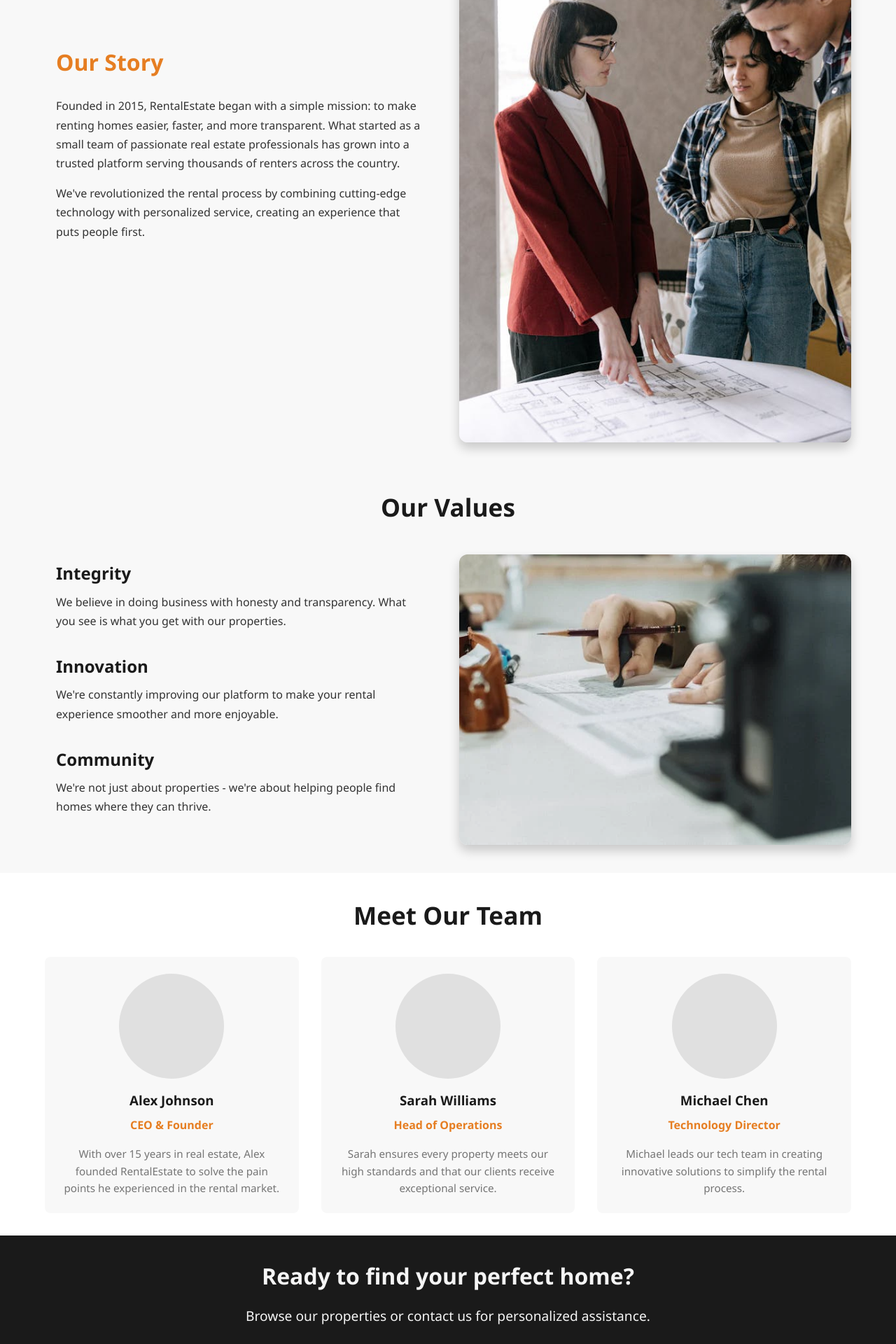
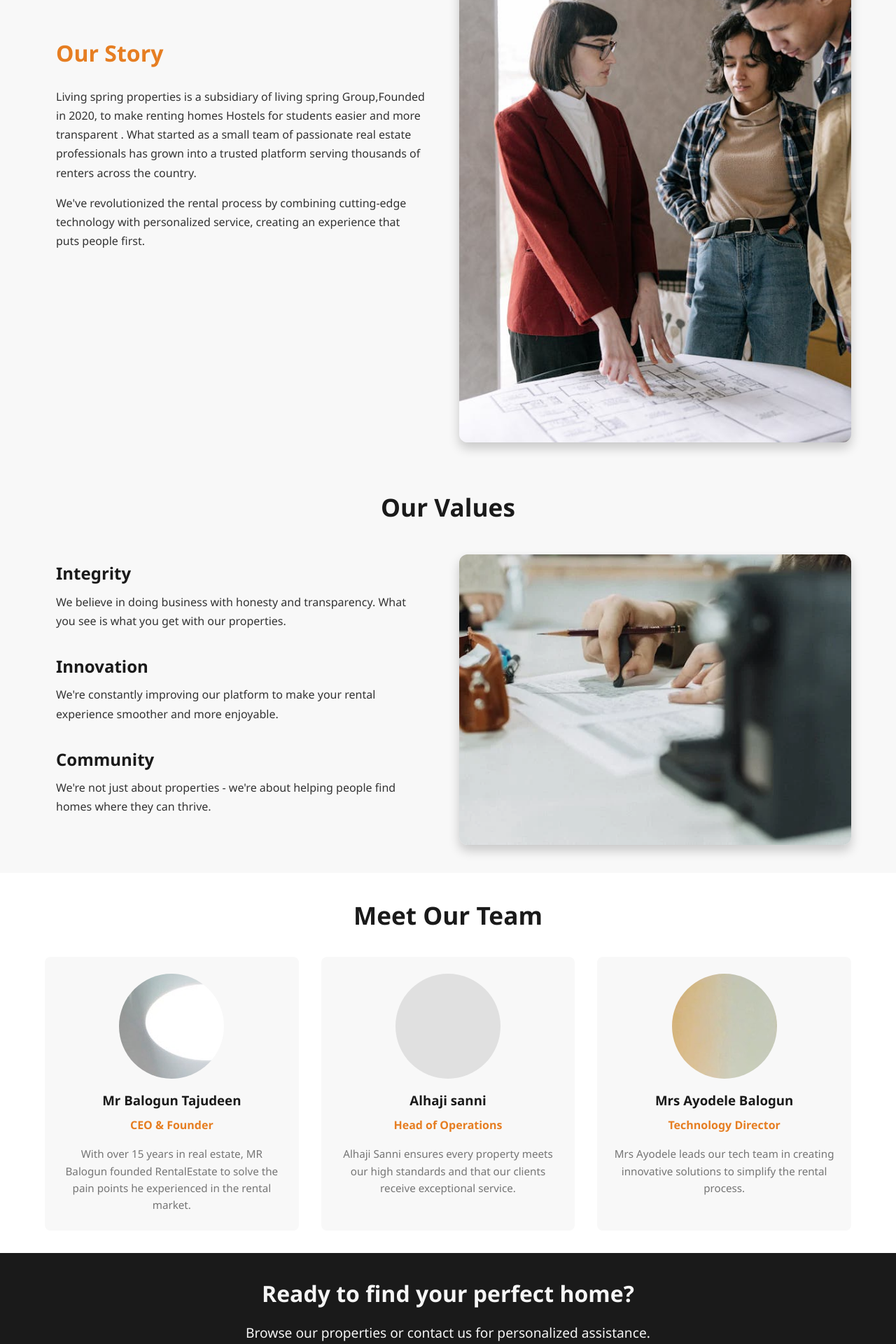
Before and after one commit to moyinoluwabalogun2/rental-website, a React (Create React App) app: page /about in a window 1280 px wide. Shown: the part 720-2640 px from the top of the page at 70% size. Built offline with nearby package versions, Linux system fonts and the light colour scheme; no server answers.

Commit message:
new.commit

```diff
--- a/src/components/Footer/Footer.jsx
+++ b/src/components/Footer/Footer.jsx
@@ -6,7 +6,7 @@ const Footer = () => {
     <footer className="footer">
       <div className="footer-container">
         <div className="footer-section">
-          <h3>RentalEstate</h3>
+          <h3>Living spring</h3>
           <p>Find your perfect home with our curated selection of properties across the country.</p>
         </div>
 
@@ -22,14 +22,14 @@ const Footer = () => {
 
         <div className="footer-section">
           <h4>Contact Us</h4>
-          <p><i className="fas fa-envelope"></i> info@rentalestate.com</p>
-          <p><i className="fas fa-phone"></i> (123) 456-7890</p>
-          <p><i className="fas fa-map-marker-alt"></i> 123 Main St, City, Country</p>
+          <p><i className="fas fa-envelope"></i>bolsimfarmss@gmail.com,bolsimfarmss@aol.com</p>
+          <p><i className="fas fa-phone"></i>+447983788435 </p>
+          <p><i className="fas fa-map-marker-alt">no 1,ojuri close, ijagun,ijebu-ode</i></p>
         </div>
       </div>
 
       <div className="footer-bottom">
-        <p>&copy; {new Date().getFullYear()} RentalEstate. All rights reserved.</p>
+        <p>&copy; {new Date().getFullYear()} LivingSpring. All rights reserved.</p>
       </div>
     </footer>
   );
--- a/src/components/Navbar/Navbar.jsx
+++ b/src/components/Navbar/Navbar.jsx
@@ -43,7 +43,7 @@ const Navbar = () => {
     <nav className={`navbar ${scrolled ? 'scrolled' : ''}`}>
       <div className="navbar-container">
         <Link to="/" className="navbar-logo" onClick={() => setIsOpen(false)}>
-          <span>Rental</span>Estate
+          <span>Living</span>Spring
         </Link>
 
         <MobileNavToggle isOpen={isOpen} toggle={toggleMenu} />
--- a/src/pages/About.css
+++ b/src/pages/About.css
@@ -140,6 +140,22 @@
   margin: 0 auto var(--space-md);
   overflow: hidden;
 }
+.member-imagee {
+  width: 150px;
+  height: 150px;
+  border-radius: 50%;
+  background-image:url('/public/assets/properties/dad.jpeg') ;
+  margin: 0 auto var(--space-md);
+  overflow: hidden;
+}
+.member-imageee {
+  width: 150px;
+  height: 150px;
+  border-radius: 50%;
+  background-image:url('/public/assets/properties/stepmum.jpeg') ;
+  margin: 0 auto var(--space-md);
+  overflow: hidden;
+}
 
 .team-member h3 {
   color: var(--primary-dark);
--- a/src/pages/About.jsx
+++ b/src/pages/About.jsx
@@ -9,7 +9,7 @@ const About = () => {
       {/* Hero Section */}
       <section className="about-hero">
         <div className="about-hero-content">
-          <h1>About RentalEstate</h1>
+          <h1>About LivingSprings</h1>
           <p>Your trusted partner in finding the perfect home</p>
         </div>
       </section>
@@ -21,8 +21,9 @@ const About = () => {
             <div className="about-text">
               <h2>Our Story</h2>
               <p>
-                Founded in 2015, RentalEstate began with a simple mission: to make renting
-                homes easier, faster, and more transparent. What started as a small team
+                Living spring properties is a subsidiary of living spring Group,Founded in 2020,
+                to make renting homes Hostels for students easier and more transparent
+                . What started as a small team
                 of passionate real estate professionals has grown into a trusted platform
                 serving thousands of renters across the country.
               </p>
@@ -80,29 +81,29 @@ const About = () => {
           <h2 className="section-title">Meet Our Team</h2>
           <div className="team-grid">
             <div className="team-member">
-              <div className="member-image"></div>
-              <h3>Alex Johnson</h3>
+              <div className="member-imagee"></div>
+              <h3>Mr Balogun Tajudeen</h3>
               <p className="position">CEO & Founder</p>
               <p className="bio">
-                With over 15 years in real estate, Alex founded RentalEstate to
+                With over 15 years in real estate, MR Balogun founded RentalEstate to
                 solve the pain points he experienced in the rental market.
               </p>
             </div>
             <div className="team-member">
               <div className="member-image"></div>
-              <h3>Sarah Williams</h3>
+              <h3>Alhaji sanni</h3>
               <p className="position">Head of Operations</p>
               <p className="bio">
-                Sarah ensures every property meets our high standards and that our
+                Alhaji Sanni ensures every property meets our high standards and that our
                 clients receive exceptional service.
               </p>
             </div>
             <div className="team-member">
-              <div className="member-image"></div>
-              <h3>Michael Chen</h3>
+              <div className="member-imageee"></div>
+              <h3>Mrs Ayodele Balogun</h3>
               <p className="position">Technology Director</p>
               <p className="bio">
-                Michael leads our tech team in creating innovative solutions to
+                Mrs Ayodele leads our tech team in creating innovative solutions to
                 simplify the rental process.
               </p>
             </div>
```
Also changed, not shown: public/assets/properties/dad.jpeg (added), public/assets/properties/stepmum.jpeg (added).
